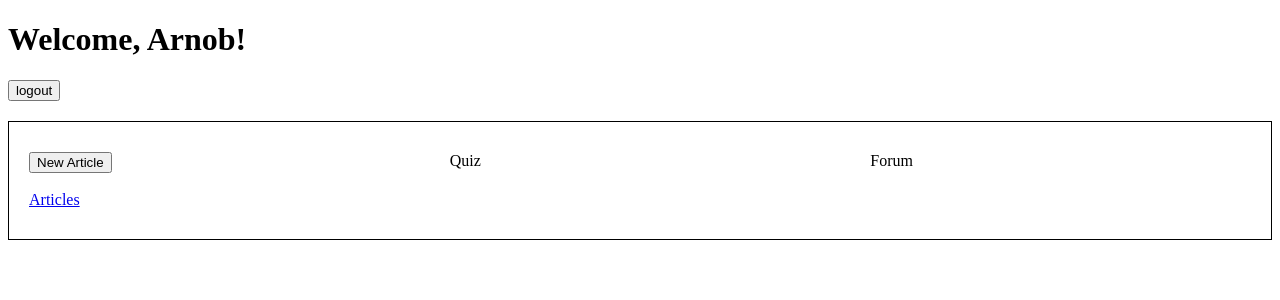
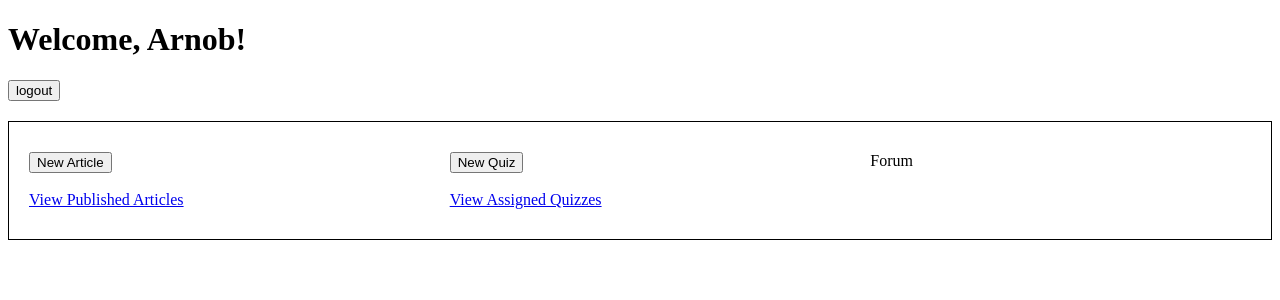
Before and after one commit to arnoob25/E_Learning, a Django app: page /dashboard/ in a window 1280 px wide. Shown: the top 300 px of the page. Run offline with Django 5.2, Linux system fonts and the light colour scheme; a user stored in the database is signed in.

Commit message:
Minor refactors

```diff
--- a/article/views.py
+++ b/article/views.py
@@ -29,12 +29,12 @@ class ListArticles(ListView):
     model = models.Article
     template_name = 'article/list_of_articles.html'
 
+    def get_queryset(self):
+        return super().get_queryset().order_by('-created_at', 'title')
+
     def get_context_data(self, **kwargs):
         context = super().get_context_data(**kwargs)
         context['page_heading'] = constants.GENERATE_PAGE_HEADING('Article')
         context['articles'] = self.get_queryset()
         context['empty_list_message'] = constants.GENERATE_EMPTY_LIST_MESSAGE('Article')
         return context
-
-    def get_queryset(self):
-        return super().get_queryset().order_by('-created_at', 'title')
--- a/dashboard/templates/dashboard/teacher_dashboard.html
+++ b/dashboard/templates/dashboard/teacher_dashboard.html
@@ -8,12 +8,20 @@
     </form>
 
     <br>
-    <a href="{% url 'article:list' %}">Articles</a>
+    <a href="{% url 'article:list' %}">View Published Articles</a>
 
 {% endblock %}
 
 {% block dashboard2 %}
-    Quiz
+
+    <form method="POST" action="{% url 'quiz:new' %}">
+        {% csrf_token %}
+        <input type="submit", value="New Quiz">
+    </form>
+
+    <br>
+    <a href="{% url 'quiz:list' %}">View Assigned Quizzes</a>
+
 {% endblock %}
 
 {% block dashboard3 %}
--- a/quiz/urls.py
+++ b/quiz/urls.py
@@ -6,7 +6,7 @@ app_name = 'quiz'
 
 urlpatterns = [
     path('new/', views.NewQuiz.as_view(), name = 'new'),
-    path('attempt/<slug:slug>', views.AttemptQuiz.as_view(), name = 'attempt'), # take slugs
+    path('attempt/<slug:slug>', views.AttemptQuiz.as_view(), name = 'attempt'),
     path('list/', views.ListQuizzes.as_view(), name = 'list'),
 
     # redirecting the users to quiz
```
Also changed, not shown: article/templates/article/new_article.html (+8 -1 lines), quiz/views.py (+7 -2 lines), db.sqlite3, quiz/models.py (line endings or trailing spaces).
